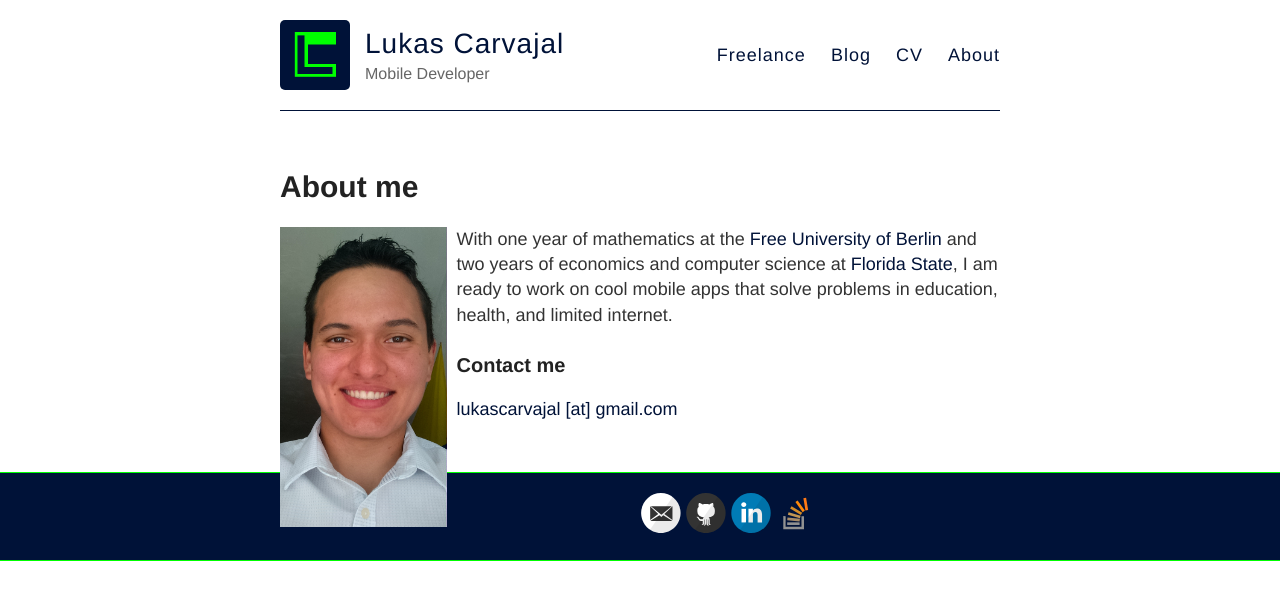
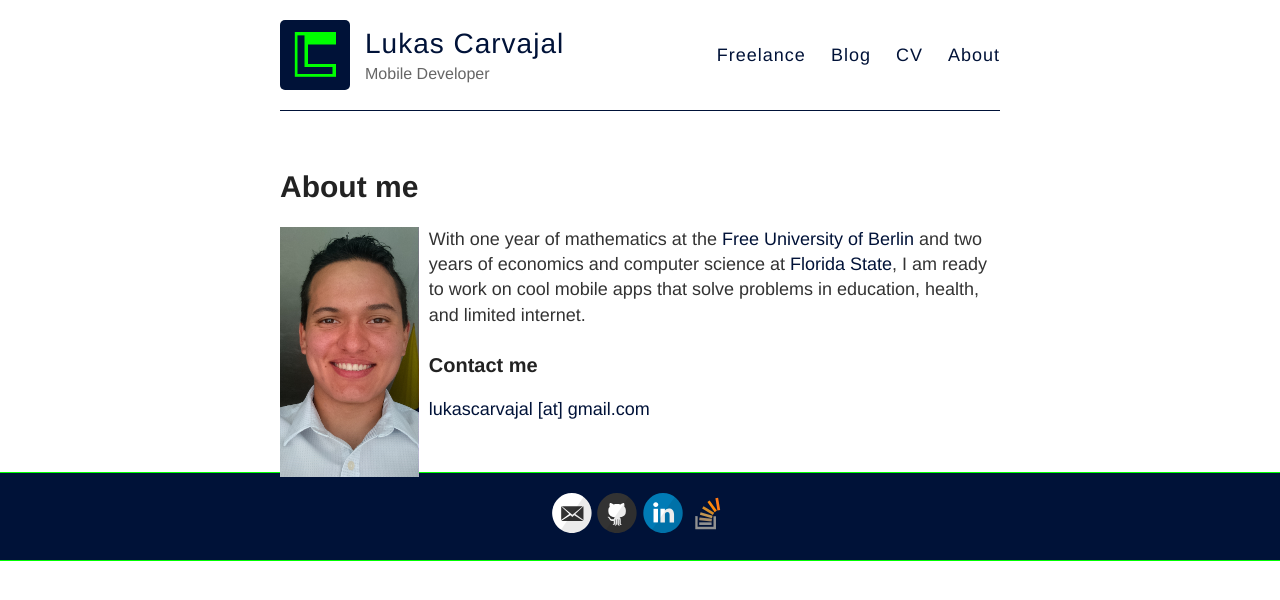
Before and after one commit to Lcarvajal/Lcarvajal.github.io, a Jekyll site: the page built from about.md, in a window 1280 px wide. Shown: the top 600 px of the page. Built offline with Jekyll 4.4.1, drawn with Linux system fonts in a browser that asks for light colours; Markdown is read by kramdown in place of the engine named in the settings.

```diff
--- a/about.md
+++ b/about.md
@@ -4,7 +4,7 @@
 permalink: /about/
 ---
 
-<img class="img-responsive" src="../images/me.png" alt="me" style="float:left; padding-right: 10px; max-height: 300px;">
+<img class="img-responsive" src="../images/me.png" alt="me" style="float:left; padding-right: 10px; max-height: 250px;">
 
 With one year of mathematics at the <a href="https://en.wikipedia.org/wiki/Free_University_Berlin" target="_blank">Free University of Berlin</a> and two years of economics and computer science at <a href="https://en.wikipedia.org/wiki/Florida_State_University" target="_blank">Florida State</a>, I am ready to work on cool mobile apps that solve problems in education, health, and limited internet.
 
```
